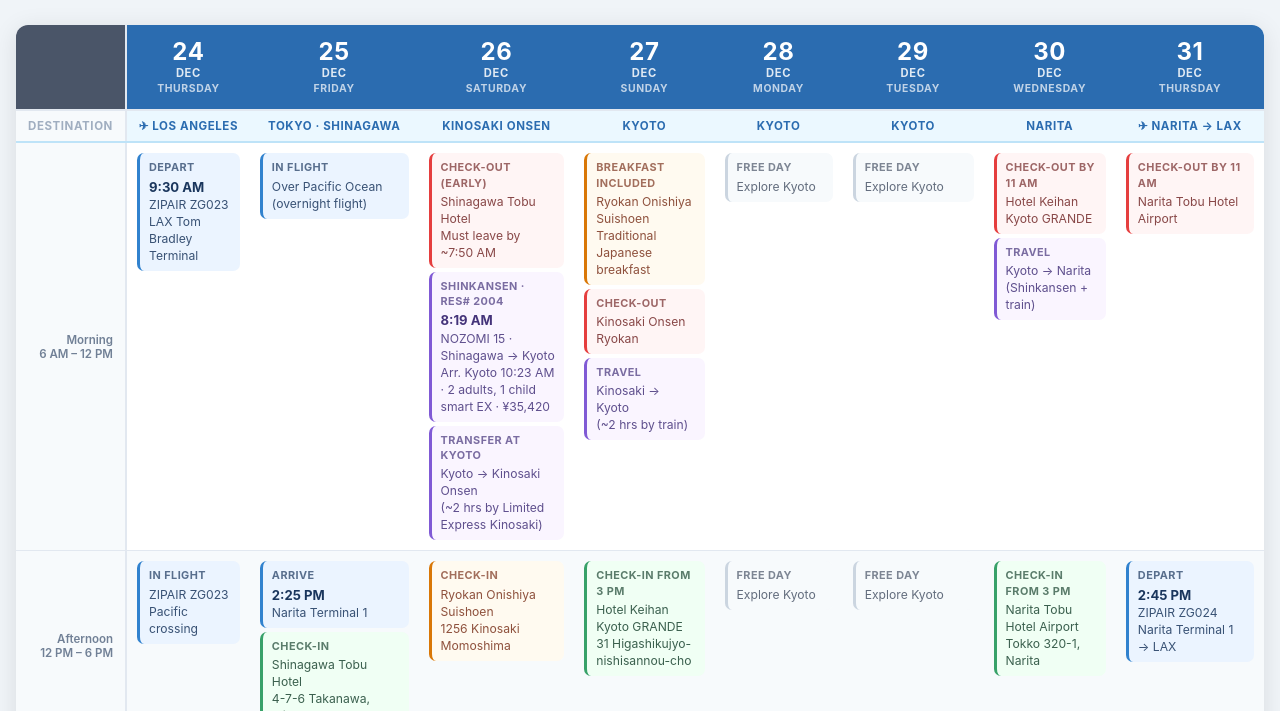
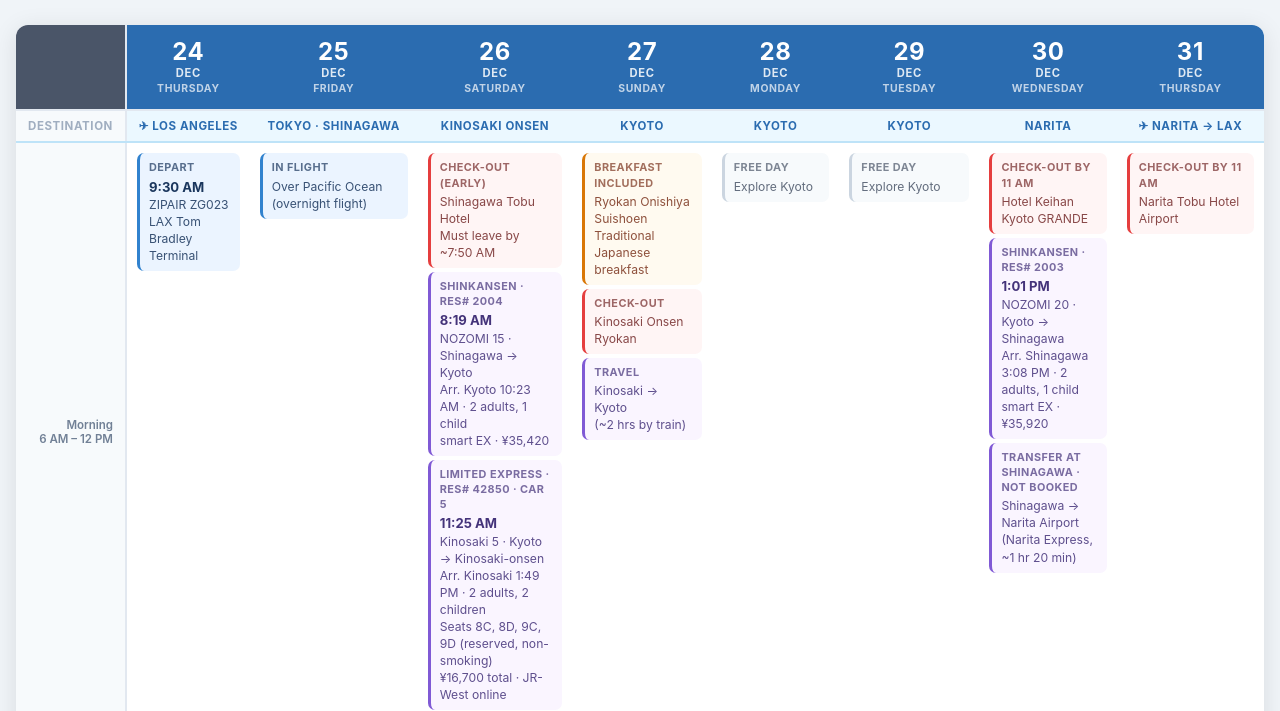
Before and after one commit to kotspublic/japan2026, a plain HTML site: page itinerary.html in a window 1280 px wide. Shown: the part 89-800 px from the top of the page. Drawn offline with Linux system fonts and the light colour scheme.

Commit message:
Update travel events with detailed train information

```diff
--- a/itinerary.html
+++ b/itinerary.html
@@ -304,8 +304,9 @@
           <span class="ev-desc">NOZOMI 15 · Shinagawa → Kyoto<br>Arr. Kyoto 10:23 AM · 2 adults, 1 child<br>smart EX · ¥35,420</span>
         </div>
         <div class="event ev-travel">
-          <span class="ev-label">Transfer at Kyoto</span>
-          <span class="ev-desc">Kyoto → Kinosaki Onsen<br>(~2 hrs by Limited Express Kinosaki)</span>
+          <span class="ev-label">Limited Express · Res# 42850 · Car 5</span>
+          <span class="ev-time">11:25 AM</span><br>
+          <span class="ev-desc">Kinosaki 5 · Kyoto → Kinosaki-onsen<br>Arr. Kinosaki 1:49 PM · 2 adults, 2 children<br>Seats 8C, 8D, 9C, 9D (reserved, non-smoking)<br>¥16,700 total · JR-West online</span>
         </div>
       </td>
 
@@ -348,8 +349,13 @@
           <span class="ev-desc">Hotel Keihan Kyoto GRANDE</span>
         </div>
         <div class="event ev-travel">
-          <span class="ev-label">Travel</span>
-          <span class="ev-desc">Kyoto → Narita<br>(Shinkansen + train)</span>
+          <span class="ev-label">Shinkansen · Res# 2003</span>
+          <span class="ev-time">1:01 PM</span><br>
+          <span class="ev-desc">NOZOMI 20 · Kyoto → Shinagawa<br>Arr. Shinagawa 3:08 PM · 2 adults, 1 child<br>smart EX · ¥35,920</span>
+        </div>
+        <div class="event ev-travel">
+          <span class="ev-label">Transfer at Shinagawa · Not booked</span>
+          <span class="ev-desc">Shinagawa → Narita Airport<br>(Narita Express, ~1 hr 20 min)</span>
         </div>
       </td>
 
```
